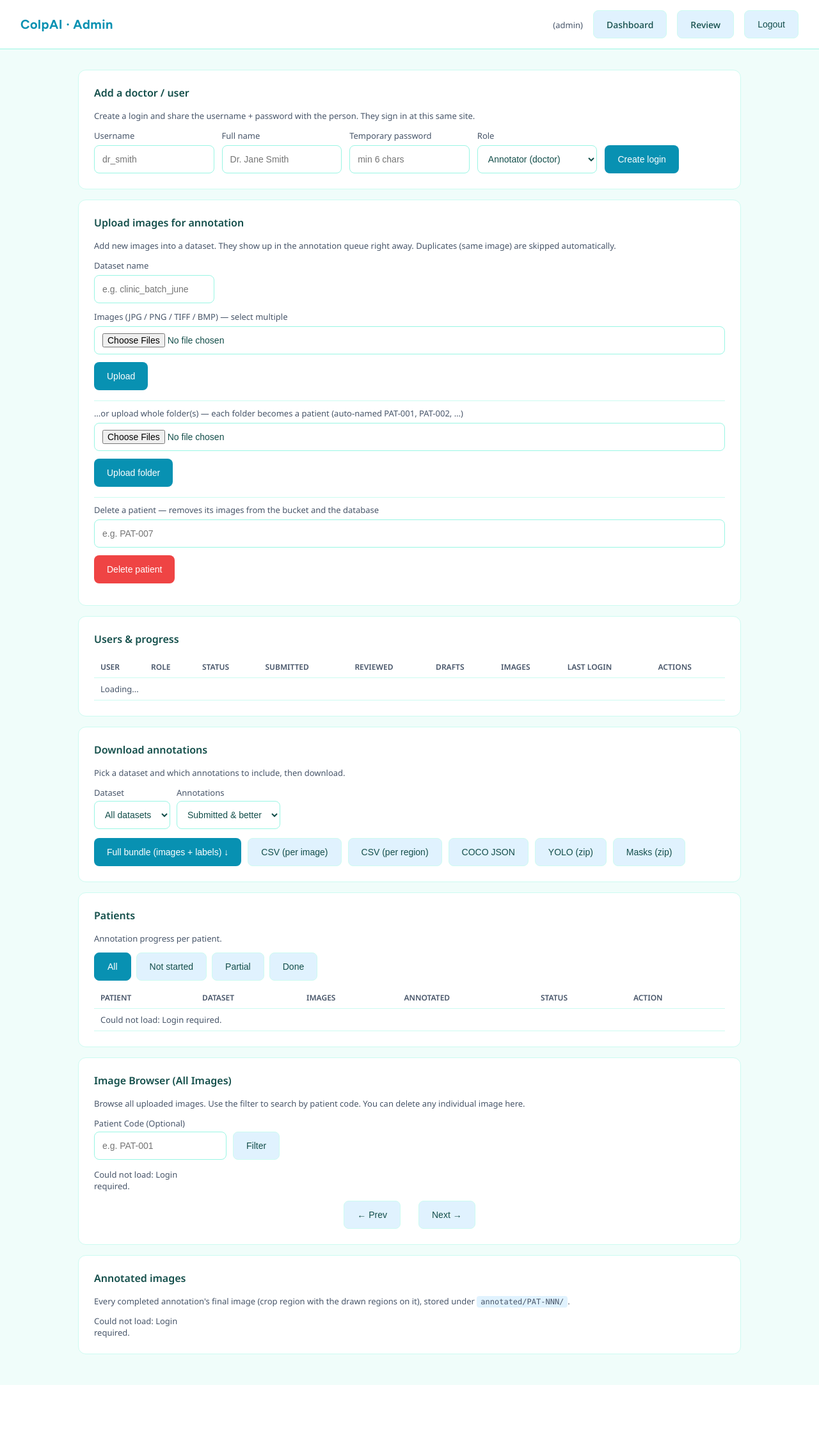
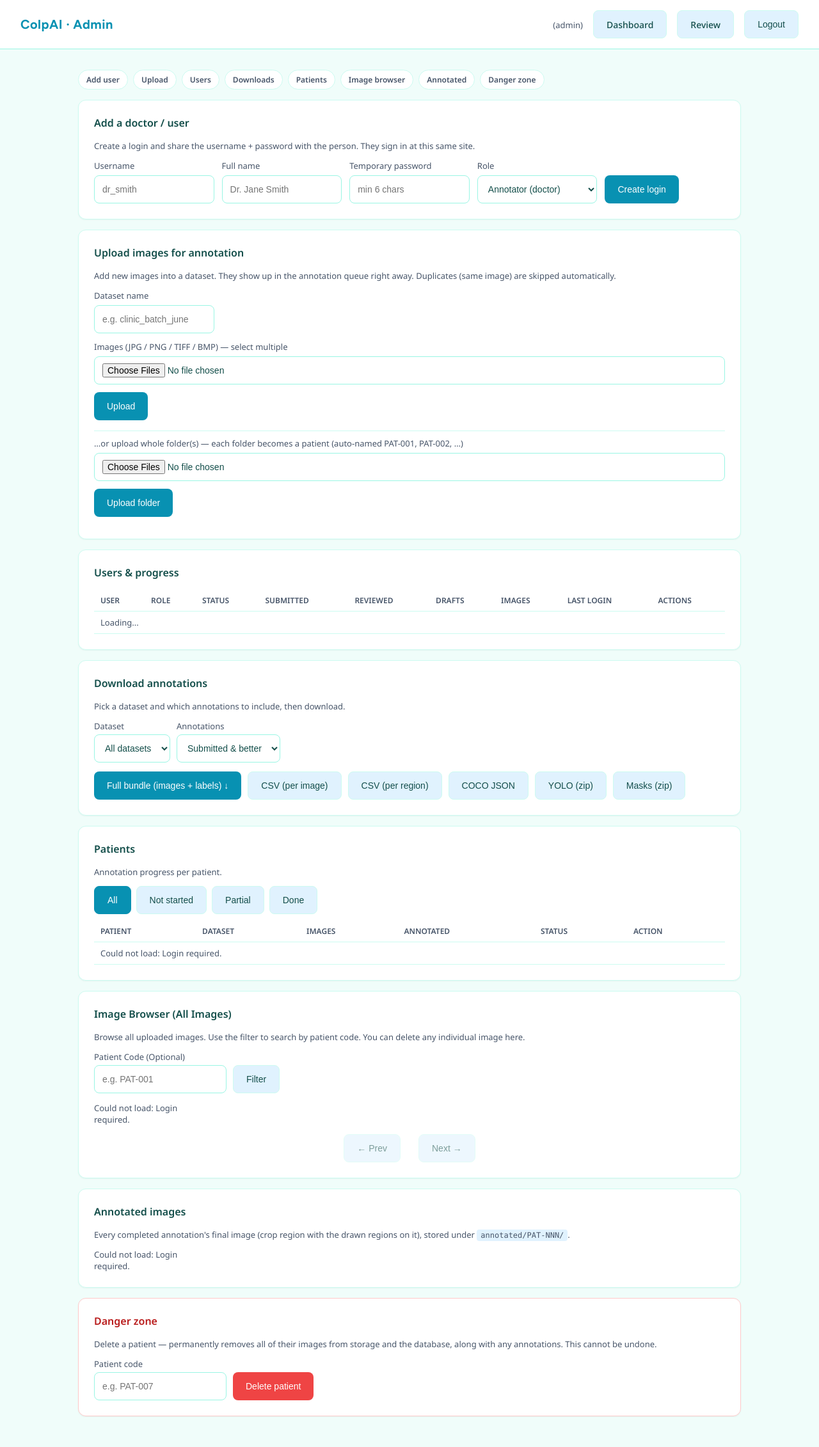
Before and after one commit to TanPrishDynamics/ColpAI-Annotater, a Flask app: template app/templates/admin.html in a window 1280 px wide. Shown: the whole page at 64% size. Before the commit the page ends 2165 px from the top, so only its background shows below. Run offline with Flask 3, Linux system fonts and the light colour scheme; the template is opened without the code that fills it, so the values that code supplies are empty; some libraries are stand-ins or nearby versions.

Commit message:
ui changes

```diff
--- a/app/templates/admin.html
+++ b/app/templates/admin.html
@@ -5,38 +5,54 @@
     table { width: 100%; border-collapse: collapse; font-size: 13px; }
     th, td { text-align: left; padding: 8px 10px; border-bottom: 1px solid var(--border); }
     th { color: var(--fg-muted); font-weight: 600; font-size: 12px; text-transform: uppercase; }
+    tbody tr:hover { background: var(--surface-2); }
     .role-pill { padding: 2px 8px; border-radius: 999px; font-size: 11px; font-weight: 600; }
-    .role-admin { background: #8a4fbf33; color: #c59bff; }
-    .role-reviewer { background: #4f8cff33; color: #9cc0ff; }
-    .role-annotator { background: #46c98b33; color: #8fe3bd; }
-    .pill-off { background: #ff5b5b22; color: var(--danger); padding: 2px 8px; border-radius: 999px; font-size: 11px; }
+    .role-admin { background: #EDE9FE; color: #6D28D9; }
+    .role-reviewer { background: #E0F2FE; color: #0E7490; }
+    .role-annotator { background: #D1FAE5; color: #047857; }
+    .pill-off { background: #FEE2E2; color: #B91C1C; padding: 2px 8px; border-radius: 999px; font-size: 11px; }
     .pill-on { color: var(--success); font-size: 12px; }
-    .row-actions button { padding: 4px 10px; font-size: 12px; margin-right: 4px; }
+    .row-actions button { padding: 4px 10px; font-size: 12px; margin-right: 4px; min-height: 32px; }
     .form-grid { display: grid; grid-template-columns: repeat(auto-fit, minmax(180px, 1fr)); gap: 12px; align-items: end; }
     .dl-grid { display: flex; gap: 10px; flex-wrap: wrap; align-items: flex-end; }
     .dl-grid label { margin-bottom: 4px; }
     .dl-grid select { width: auto; }
     .ann-gallery { display: grid; grid-template-columns: repeat(auto-fill, minmax(180px, 1fr)); gap: 12px; }
-    .ann-card { border: 1px solid var(--border); border-radius: 8px; overflow: hidden; background: var(--bg-elev, #1a1f29); position: relative; }
+    .ann-card { border: 1px solid var(--border); border-radius: 8px; overflow: hidden; background: var(--surface); position: relative; transition: box-shadow 0.15s ease, border-color 0.15s ease; }
+    .ann-card:hover { box-shadow: var(--shadow-md); border-color: var(--border-strong); }
     .ann-actions { position: absolute; top: 8px; right: 8px; display: flex; gap: 4px; z-index: 10; }
     .ann-del-btn { position: static !important; }
-    .ann-crop-btn { background: var(--bg-hover); color: var(--text); border: 1px solid var(--border); border-radius: 4px; padding: 2px 6px; font-size: 11px; cursor: pointer; }
-    .ann-crop-btn:hover { background: var(--border); }
+    .ann-crop-btn { background: rgba(255,255,255,0.92); color: var(--fg); border: 1px solid var(--border-strong); border-radius: 4px; padding: 4px 8px; font-size: 11px; cursor: pointer; min-height: 0; }
+    .ann-crop-btn:hover { background: var(--accent); color: #fff; border-color: var(--accent); }
 </style>
 <link rel="stylesheet" href="https://cdnjs.cloudflare.com/ajax/libs/cropperjs/1.5.13/cropper.min.css">
 <style>
-    .ann-del-btn { position: absolute; top: 8px; right: 8px; background: rgba(0,0,0,0.6); color: #ff5b5b; border: 1px solid #ff5b5b; border-radius: 4px; padding: 4px 8px; font-size: 11px; cursor: pointer; display: none; }
+    .ann-del-btn { background: rgba(255,255,255,0.92); color: #B91C1C; border: 1px solid #FCA5A5; border-radius: 4px; padding: 4px 8px; font-size: 11px; cursor: pointer; display: none; min-height: 0; }
     .ann-card:hover .ann-del-btn { display: block; }
-    .ann-del-btn:hover { background: #ff5b5b; color: #fff; }
+    .ann-del-btn:hover { background: var(--danger); color: #fff; border-color: var(--danger); }
     .ann-card a { display: block; }
     .ann-card img { width: 100%; height: 150px; object-fit: contain; background: #0d1016; display: block; }
     .ann-meta { padding: 6px 8px; font-size: 12px; }
     .ann-meta .muted { font-size: 11px; }
     .stat-pill { padding: 2px 8px; border-radius: 999px; font-size: 11px; font-weight: 600; }
-    .stat-done { background: #46c98b33; color: #8fe3bd; }
-    .stat-partial { background: #c9a53133; color: #e6cf86; }
-    .stat-not_started { background: #ff5b5b22; color: var(--danger); }
+    .stat-done { background: #D1FAE5; color: #047857; }
+    .stat-partial { background: #FEF3C7; color: #B45309; }
+    .stat-not_started { background: #FEE2E2; color: #B91C1C; }
     .pat-filter[aria-pressed="true"] { background: var(--accent); color: #fff; border-color: var(--accent); }
+    /* Flash messages float over the page so they're visible from any scroll position. */
+    #flash { position: fixed; top: 72px; right: 16px; z-index: 10000; width: min(420px, calc(100vw - 32px)); }
+    #flash .alert { box-shadow: var(--shadow-md); margin-bottom: 8px; }
+    /* Section quick-nav for this long page. */
+    .section-nav { display: flex; gap: 8px; flex-wrap: wrap; margin-bottom: 16px; }
+    .section-nav a {
+        font-size: 12px; font-weight: 600; color: var(--fg-muted);
+        background: var(--surface); border: 1px solid var(--border);
+        border-radius: 999px; padding: 6px 12px; text-decoration: none;
+    }
+    .section-nav a:hover { color: var(--accent); border-color: var(--accent); text-decoration: none; }
+    .card[id] { scroll-margin-top: 84px; }
+    .danger-zone { border-color: #FECACA; }
+    .danger-zone h2 { color: #B91C1C; }
 </style>
 <header>
     <h1>ColpAI &middot; Admin</h1>
@@ -50,7 +66,18 @@
 <main>
     <div id="flash"></div>
 
-    <div class="card">
+    <nav class="section-nav" aria-label="Page sections">
+        <a href="#sec-add-user">Add user</a>
+        <a href="#sec-upload">Upload</a>
+        <a href="#sec-users">Users</a>
+        <a href="#sec-downloads">Downloads</a>
+        <a href="#sec-patients">Patients</a>
+        <a href="#sec-browser">Image browser</a>
+        <a href="#sec-annotated">Annotated</a>
+        <a href="#sec-danger">Danger zone</a>
+    </nav>
+
+    <div class="card" id="sec-add-user">
         <h2>Add a doctor / user</h2>
         <p class="muted" style="margin-top:0;">Create a login and share the username + password with the person. They sign in at this same site.</p>
         <div class="form-grid">
@@ -68,7 +95,7 @@
         </div>
     </div>
 
-    <div class="card">
+    <div class="card" id="sec-upload">
         <h2>Upload images for annotation</h2>
         <p class="muted" style="margin-top:0;">Add new images into a dataset. They show up in the annotation queue right away. Duplicates (same image) are skipped automatically.</p>
         <div class="form-grid">
@@ -78,22 +105,17 @@
                 <input id="upFiles" type="file" accept="image/*" multiple>
             </div>
             <div><button id="upBtn" onclick="uploadImages()">Upload</button></div>
-            <div style="grid-column: 1 / -1; border-top:1px solid var(--border,#2a2f3a); margin-top:4px; padding-top:10px;">
+            <div style="grid-column: 1 / -1; border-top:1px solid var(--border); margin-top:4px; padding-top:10px;">
                 <label>…or upload whole folder(s) — each folder becomes a patient (auto-named PAT-001, PAT-002, …)</label>
                 <input id="upFolder" type="file" accept="image/*" multiple webkitdirectory directory>
             </div>
             <div><button id="upFolderBtn" onclick="uploadFolder()">Upload folder</button></div>
-            <div style="grid-column: 1 / -1; border-top:1px solid var(--border,#2a2f3a); margin-top:4px; padding-top:10px;">
-                <label>Delete a patient — removes its images from the bucket and the database</label>
-                <input id="delPatient" placeholder="e.g. PAT-007">
-            </div>
-            <div><button id="delPatientBtn" class="danger" onclick="deletePatient()">Delete patient</button></div>
         </div>
         <div id="upProgress" class="muted" style="margin-top:10px;"></div>
         <div id="upResult" style="margin-top:10px;"></div>
     </div>
 
-    <div class="card">
+    <div class="card" id="sec-users">
         <h2>Users &amp; progress</h2>
         <table>
             <thead>
@@ -107,7 +129,7 @@
         </table>
     </div>
 
-    <div class="card">
+    <div class="card" id="sec-downloads">
         <h2>Download annotations</h2>
         <p class="muted" style="margin-top:0;">Pick a dataset and which annotations to include, then download.</p>
         <div class="dl-grid" style="margin-bottom:14px;">
@@ -133,7 +155,7 @@
         </div>
     </div>
 
-    <div class="card">
+    <div class="card" id="sec-patients">
         <h2>Patients</h2>
         <p class="muted" style="margin-top:0;">Annotation progress per patient. <span id="patSummary"></span></p>
         <div style="margin-bottom:10px; display:flex; gap:8px; flex-wrap:wrap;">
@@ -150,7 +172,7 @@
         </table>
     </div>
 
-    <div class="card">
+    <div class="card" id="sec-browser">
         <h2>Image Browser (All Images)</h2>
         <p class="muted" style="margin-top:0;">Browse all uploaded images. Use the filter to search by patient code. You can delete any individual image here.</p>
         <div class="dl-grid" style="margin-bottom:14px; align-items:end;">
@@ -165,17 +187,26 @@
         </div>
     </div>
 
-    <div class="card">
+    <div class="card" id="sec-annotated">
         <h2>Annotated images</h2>
         <p class="muted" style="margin-top:0;">Every completed annotation's final image (crop region with the drawn regions on it), stored under <code>annotated/PAT-NNN/</code>. <span id="annCount"></span></p>
         <div id="annGallery" class="ann-gallery"><span class="muted">Loading...</span></div>
     </div>
+
+    <div class="card danger-zone" id="sec-danger">
+        <h2>Danger zone</h2>
+        <p class="muted" style="margin-top:0;">Delete a patient — permanently removes all of their images from storage and the database, along with any annotations. This cannot be undone.</p>
+        <div class="dl-grid">
+            <div><label>Patient code</label><input id="delPatient" placeholder="e.g. PAT-007"></div>
+            <div><button id="delPatientBtn" class="danger" onclick="deletePatient()">Delete patient</button></div>
+        </div>
+    </div>
 </main>
 
-<div id="cropModal" style="display: none; position: fixed; top: 0; left: 0; width: 100vw; height: 100vh; background: rgba(0,0,0,0.8); z-index: 9999; flex-direction: column; align-items: center; justify-content: center;">
-    <div style="background: var(--bg-elev, #1a1f29); padding: 20px; border-radius: 8px; width: 90vw; max-width: 800px; display: flex; flex-direction: column; gap: 16px;">
-        <h3 style="margin: 0; color: white;">Crop Image (Destructive)</h3>
-        <p class="muted" style="margin: 0;">This will permanently overwrite the original image and delete any existing annotations.</p>
+<div id="cropModal" style="display: none; position: fixed; top: 0; left: 0; width: 100vw; height: 100vh; background: rgba(0,0,0,0.6); z-index: 9999; flex-direction: column; align-items: center; justify-content: center;">
+    <div style="background: var(--surface); padding: 20px; border-radius: 12px; width: 90vw; max-width: 800px; display: flex; flex-direction: column; gap: 16px; box-shadow: var(--shadow-md);">
+        <h3 style="margin: 0; color: var(--fg); font-family: var(--font-heading);">Crop image</h3>
+        <p class="muted" style="margin: 0;">This permanently overwrites the original image and deletes any existing annotations for it.</p>
         <div style="flex: 1; height: 60vh; background: #000; overflow: hidden; display: flex; align-items: center; justify-content: center;">
             <img id="cropTargetImage" style="max-width: 100%; max-height: 100%; display: block;" src="">
         </div>
@@ -350,12 +381,12 @@
         });
         const d = await res.json();
         if (!res.ok) throw new Error(d?.error?.message || `HTTP ${res.status}`);
-        document.getElementById('upResult').innerHTML =
-            `<div class="alert success">Deleted ${code}: ${d.rows_deleted} row(s), `
-            + `${d.blobs_deleted} blob(s) removed (${d.blobs_missing} already gone).</div>`;
         input.value = '';
-        flash(`Deleted ${code}.`);
+        flash(`Deleted ${code}: ${d.rows_deleted} image(s), ${d.blobs_deleted} file(s) removed.`);
         refreshDatasetDropdowns();
+        loadPatients();
+        reloadBrowserPage();
+        loadAnnotated();
     } catch (e) {
         flash(e.message, 'error');
     } finally {
@@ -474,10 +505,13 @@
     if (!browserNextCursor) return;
     browserCursors[browserPage + 1] = browserNextCursor;
     loadBrowserPage(browserPage + 1);
+    document.getElementById('sec-browser').scrollIntoView({behavior: 'smooth'});
 }
 
 function browserPrev() {
-    if (browserPage > 0) loadBrowserPage(browserPage - 1);
+    if (browserPage === 0) return;
+    loadBrowserPage(browserPage - 1);
+    document.getElementById('sec-browser').scrollIntoView({behavior: 'smooth'});
 }
 
 function reloadBrowserPage() {
@@ -576,6 +610,10 @@
     });
 });
 
+document.getElementById('browsePatient').addEventListener('keydown', (e) => {
+    if (e.key === 'Enter') loadBrowser();
+});
+
 loadUsers().catch(e => flash(e.message, 'error'));
 initDownloads();
 loadPatients();
@@ -626,6 +664,12 @@
     currentCropImageId = null;
 }
 
+document.addEventListener('keydown', (e) => {
+    if (e.key === 'Escape' && document.getElementById('cropModal').style.display === 'flex') {
+        closeCropModal();
+    }
+});
+
 async function saveCrop() {
     if (!cropperInstance || !currentCropImageId) return;
 
--- a/app/templates/annotate.html
+++ b/app/templates/annotate.html
@@ -387,7 +387,7 @@
         border-radius: 4px;
         font-size: 13px;
         cursor: pointer;
-        color: var(--text);
+        color: var(--fg);
     }
     .ctx-btn:hover { background: var(--surface-2); }
     .ctx-btn.danger:hover { background: #ffebee; }
--- a/app/templates/base.html
+++ b/app/templates/base.html
@@ -19,6 +19,8 @@
             --success: #10B981;
             --border: #CCFBF1;
             --border-strong: #99F6E4;
+            --shadow-sm: 0 1px 2px rgba(19, 78, 74, 0.06);
+            --shadow-md: 0 4px 12px rgba(19, 78, 74, 0.10);
             --font-heading: 'Figtree', -apple-system, BlinkMacSystemFont, sans-serif;
             --font-body: 'Noto Sans', -apple-system, BlinkMacSystemFont, sans-serif;
         }
@@ -31,6 +33,7 @@
             min-height: 100vh;
             display: flex;
             flex-direction: column;
+            -webkit-font-smoothing: antialiased;
         }
         header {
             padding: 16px 32px;
@@ -68,6 +76,7 @@
             border-radius: 12px;
             padding: 24px;
             margin-bottom: 16px;
+            box-shadow: var(--shadow-sm);
         }
         .card h2 {
             margin: 0 0 16px;
```
Also changed, not shown: other parts of app/templates/base.html (+23 -2 lines), app/templates/dashboard.html (+21 -6 lines), app/templates/login.html (+17 -9 lines), app/templates/review.html (+4 -3 lines).
